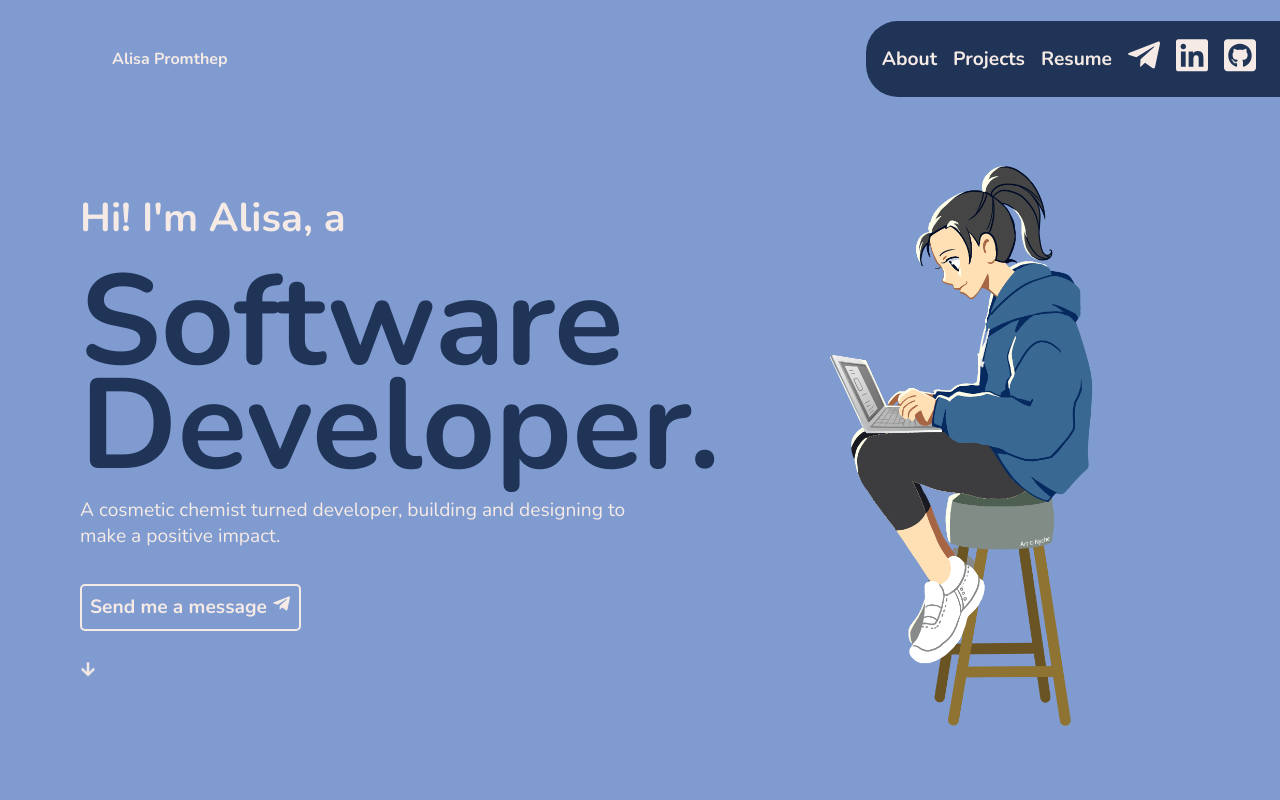
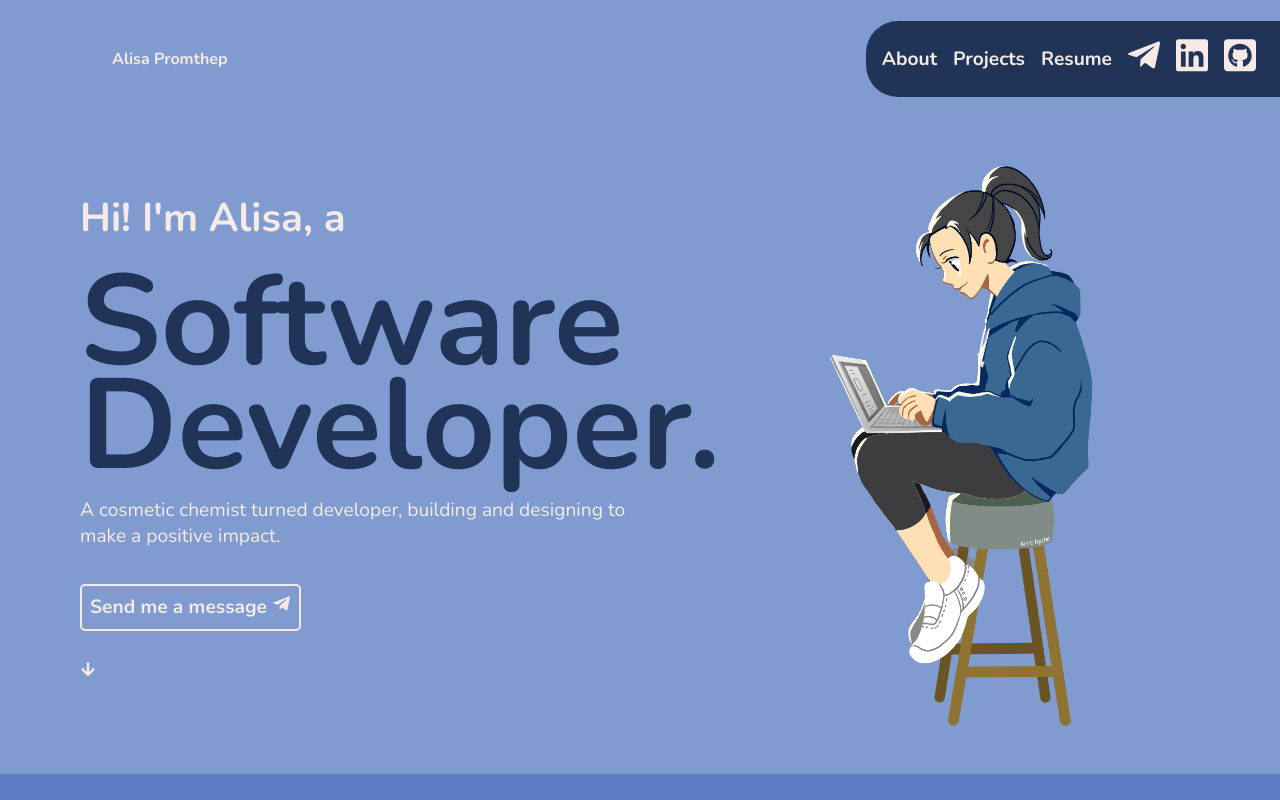
Before and after one commit to alisapromthep/portfolioV2, a React (Create React App) app: page / in a window 1280 px wide. Shown: the top 800 px of the page. Built offline with nearby package versions, Linux system fonts and the light colour scheme.

Commit message:
fix hero height

```diff
--- a/src/App.scss
+++ b/src/App.scss
@@ -6,7 +6,7 @@
     box-sizing: border-box;
     }
 
-body,html {
+body {
     margin: 0;
     overflow-x: hidden;
     background-color: $primary;
--- a/src/components/Hero/Hero.scss
+++ b/src/components/Hero/Hero.scss
@@ -3,12 +3,10 @@
 @use '../../styles/partials/animation' as *;
 
 .hero {
-    height: 80vh;
     @include mobile-padding;
 
 
     @include tablet {
-        height: 90vh;
         @include tablet-padding;
         display: flex;
         flex-direction: row-reverse;
```
